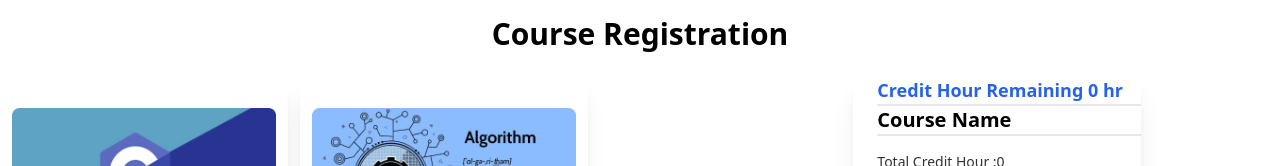
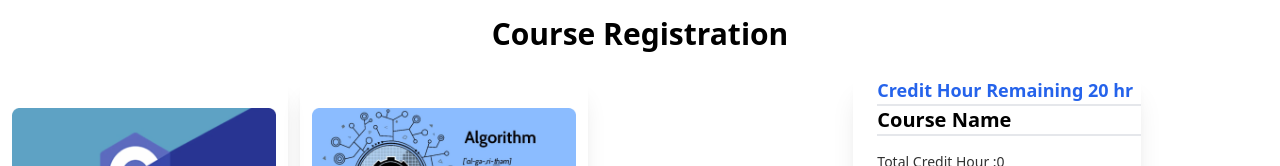
Before and after one commit to Omer4ruq/react-course-registration, a React (Vite) app: page / in a window 1280 px wide. Shown: the top 166 px of the page. Built offline with nearby package versions, Linux system fonts and the light colour scheme.

Commit message:
sweet alert added

```diff
--- a/package.json
+++ b/package.json
@@ -12,7 +12,8 @@
   "dependencies": {
     "react": "^18.2.0",
     "react-dom": "^18.2.0",
-    "react-icons": "^4.11.0"
+    "react-icons": "^4.11.0",
+    "sweetalert2": "^11.7.28"
   },
   "devDependencies": {
     "@types/react": "^18.2.15",
--- a/src/components/Courses.jsx
+++ b/src/components/Courses.jsx
@@ -1,6 +1,7 @@
 import { useEffect, useState } from "react";
 import { FaDollarSign, FaBookOpen } from "react-icons/fa";
 import Enrollments from "./Enrollments";
+import Swal from "sweetalert2";
 
 const Courses = () => {
   const [courseList, setCourseList] = useState([]);
@@ -16,7 +17,11 @@ const Courses = () => {
     let credit = course.course_credit;
     let price = course.price;
     if (isExist) {
-      return alert("already added");
+      return Swal.fire({
+        icon: "error",
+        title: "Oops...",
+        text: "This course is already lised",
+      });
     } else {
       selectedCourse.forEach((item) => {
         credit = credit + item.course_credit;
@@ -25,7 +30,7 @@ const Courses = () => {
 
       const totalRemaing = 20 - credit;
       if (credit > 20) {
-        return alert("Credit Limit exceeded");
+        return Swal.fire("The credit limit exceeded");
       }
       setSelectedCourse([...selectedCourse, course]);
       setTotalCredit(credit);
--- a/src/components/Enrollments.jsx
+++ b/src/components/Enrollments.jsx
@@ -5,14 +5,17 @@ const Enrollments = ({
   remaningHour,
 }) => {
   console.log("achi");
-
+  let remain = 20;
+  if (remaningHour) {
+    remain = remaningHour;
+  }
   let count = 1;
   return (
     <div>
       <div className="w-72 bg-base-100 shadow-xl mt-6 ">
         <div className="pl-6">
           <h1 className="font-bold  text-blue-600 text-lg border-b-2">
-            Credit Hour Remaining {remaningHour} hr
+            Credit Hour Remaining {remain} hr
           </h1>
           <div className="border-b-2">
             <h1 className="font-bold text-xl">Course Name</h1>
```
Also changed, not shown: 1 other file (tests, documents, lock files or other folders).
